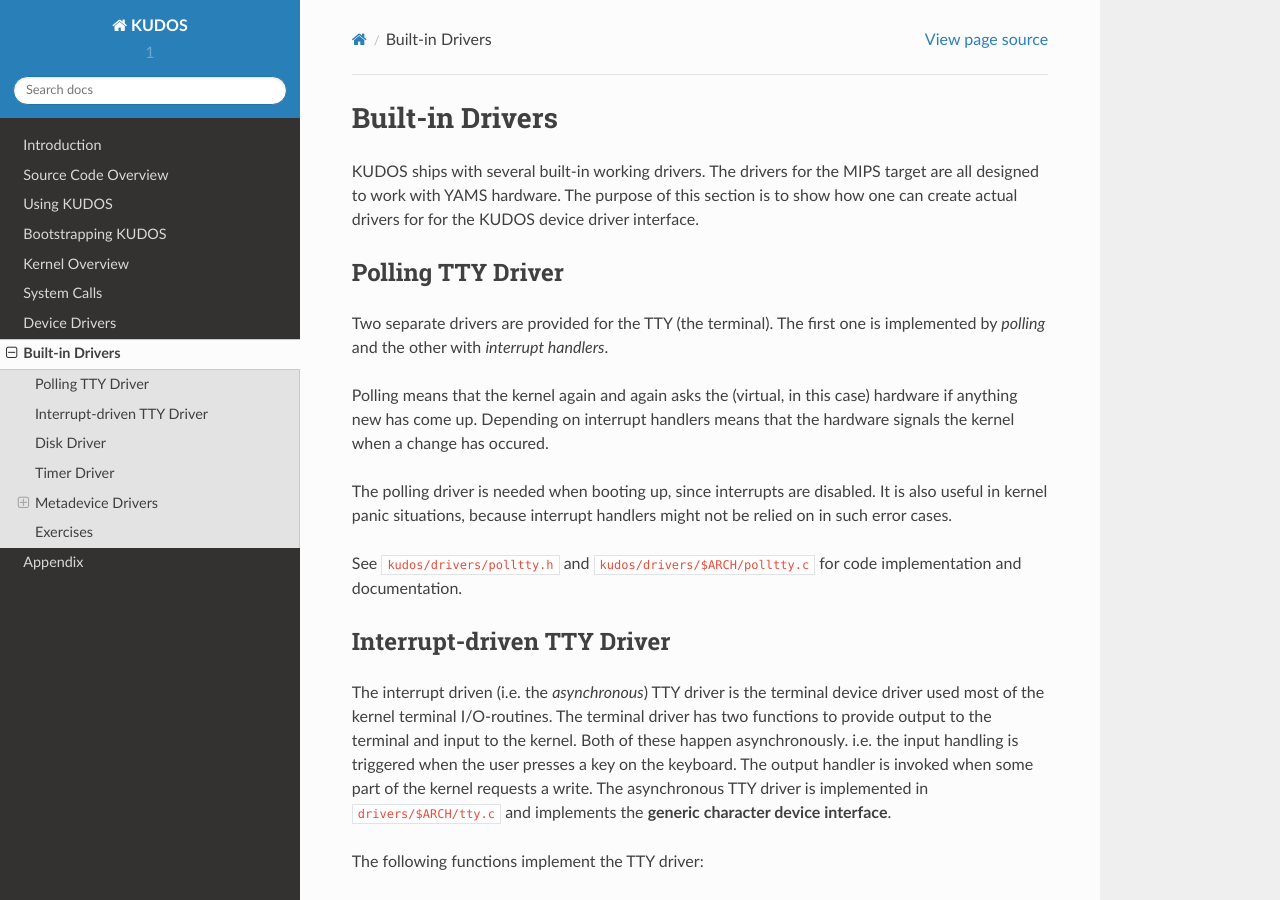
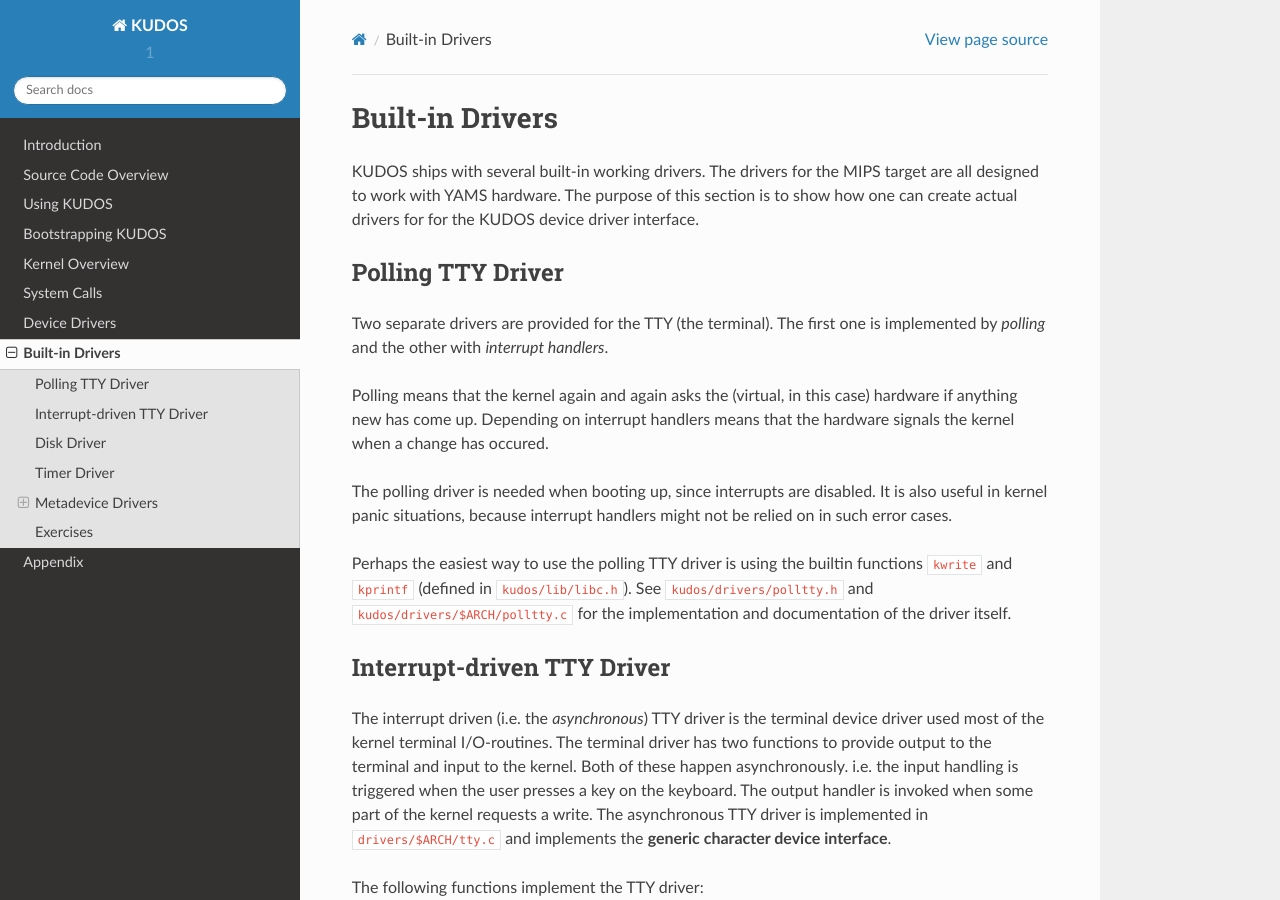
Before and after one commit to DIKU-EDU/kudos, a Sphinx documentation site: the page built from docs/builtin-drivers.rst, in a window 1280 px wide and 900 px high. Built offline with Sphinx 7.4.7 and the Read the Docs theme 2.0.0, drawn with Linux system fonts in a browser that asks for light colours; pages that are not in the unit, such as notebooks, are missing from menus.

Commit message:
a note about how to use the polltty driver

```diff
--- a/docs/builtin-drivers.rst
+++ b/docs/builtin-drivers.rst
@@ -20,9 +20,10 @@
 is also useful in kernel panic situations, because interrupt handlers might not
 be relied on in such error cases.
 
-See ``kudos/drivers/polltty.h`` and ``kudos/drivers/$ARCH/polltty.c`` for code
-implementation and documentation.
-
+Perhaps the easiest way to use the polling TTY driver is using the builtin
+functions ``kwrite`` and ``kprintf`` (defined in ``kudos/lib/libc.h``). See
+``kudos/drivers/polltty.h`` and ``kudos/drivers/$ARCH/polltty.c`` for the
+implementation and documentation of the driver itself.
 
 Interrupt-driven TTY Driver
 ---------------------------
```
